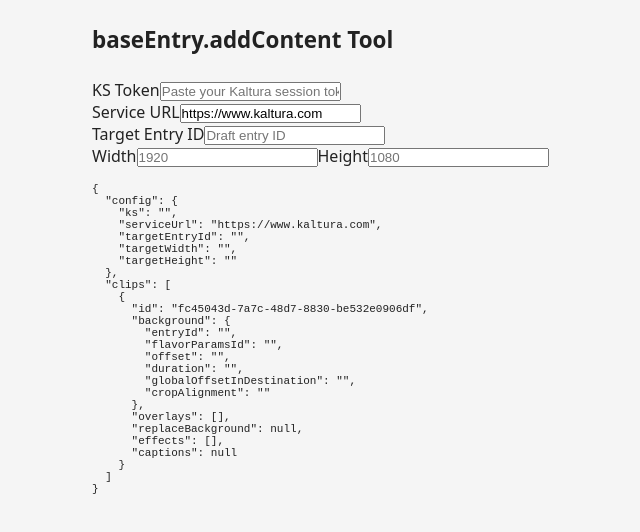
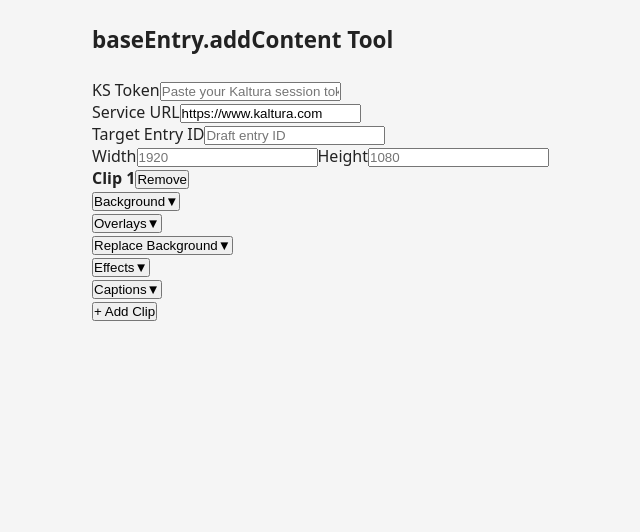
Before and after one commit to benshkme/mediaAPI, a React (Vite) app: page / in a window 1280 px wide. Shown: the top 532 px of the page, without its empty margins (22-662 px from the left). Built offline with nearby package versions, Linux system fonts and the light colour scheme.

Commit message:
feat: add ClipCard with collapsible sections and BackgroundSection

```diff
--- a/src/App.jsx
+++ b/src/App.jsx
@@ -1,5 +1,6 @@
 import { useState } from 'react'
 import ConfigBar from './components/ConfigBar'
+import ClipCard from './components/ClipCard'
 import './App.css'
 
 function makeClip() {
@@ -28,7 +29,20 @@
     <div className="app">
       <h1>baseEntry.addContent Tool</h1>
       <ConfigBar config={config} onChange={setConfig} />
-      <pre style={{ fontSize: 11, marginTop: 16 }}>{JSON.stringify({ config, clips }, null, 2)}</pre>
+      <div className="clips">
+        {clips.map((clip, i) => (
+          <ClipCard
+            key={clip.id}
+            clip={clip}
+            index={i}
+            onChange={(updated) => setClips(clips.map((c) => c.id === updated.id ? updated : c))}
+            onRemove={() => setClips(clips.filter((c) => c.id !== clip.id))}
+            targetWidth={config.targetWidth}
+            targetHeight={config.targetHeight}
+          />
+        ))}
+      </div>
+      <button type="button" onClick={() => setClips([...clips, makeClip()])}>+ Add Clip</button>
     </div>
   )
 }
--- /dev/null
+++ b/src/components/ClipCard.jsx
@@ -0,0 +1,43 @@
+import { useState } from 'react'
+import BackgroundSection from './sections/BackgroundSection'
+
+function CollapsibleSection({ title, badge, children }) {
+  const [open, setOpen] = useState(false)
+  return (
+    <div className="collapsible">
+      <button type="button" className="collapsible-header" onClick={() => setOpen(o => !o)}>
+        <span>{title}{badge ? ` (${badge})` : ''}</span>
+        <span>{open ? '▲' : '▼'}</span>
+      </button>
+      {open && <div className="collapsible-body">{children}</div>}
+    </div>
+  )
+}
+
+export default function ClipCard({ clip, index, onChange, onRemove, targetWidth, targetHeight, errors = {} }) {
+  const updateBackground = (bg) => onChange({ ...clip, background: bg })
+
+  return (
+    <div className="clip-card">
+      <div className="clip-card-header">
+        <strong>Clip {index + 1}</strong>
+        <button type="button" onClick={onRemove}>Remove</button>
+      </div>
+      <CollapsibleSection title="Background" badge={clip.background.entryId ? 1 : 0}>
+        <BackgroundSection background={clip.background} onChange={updateBackground} errors={errors.background || {}} />
+      </CollapsibleSection>
+      <CollapsibleSection title="Overlays" badge={clip.overlays.length}>
+        <p style={{ color: '#888', padding: 8 }}>Overlays — coming in next task</p>
+      </CollapsibleSection>
+      <CollapsibleSection title="Replace Background" badge={clip.replaceBackground ? 1 : 0}>
+        <p style={{ color: '#888', padding: 8 }}>Replace Background — coming in next task</p>
+      </CollapsibleSection>
+      <CollapsibleSection title="Effects" badge={clip.effects.length}>
+        <p style={{ color: '#888', padding: 8 }}>Effects — coming in next task</p>
+      </CollapsibleSection>
+      <CollapsibleSection title="Captions" badge={clip.captions ? 1 : 0}>
+        <p style={{ color: '#888', padding: 8 }}>Captions — coming in next task</p>
+      </CollapsibleSection>
+    </div>
+  )
+}
--- /dev/null
+++ b/src/components/sections/BackgroundSection.jsx
@@ -0,0 +1,32 @@
+export default function BackgroundSection({ background, onChange, errors }) {
+  const update = (key) => (e) => onChange({ ...background, [key]: e.target.value })
+  return (
+    <div className="section-fields">
+      <div className="field">
+        <label htmlFor="bg-entryId">Entry ID *</label>
+        <input id="bg-entryId" value={background.entryId} onChange={update('entryId')} placeholder="e_xxxx" />
+        {errors?.entryId && <span className="error">{errors.entryId}</span>}
+      </div>
+      <div className="field">
+        <label htmlFor="bg-flavorParamsId">Flavor Params ID</label>
+        <input id="bg-flavorParamsId" type="number" value={background.flavorParamsId} onChange={update('flavorParamsId')} />
+      </div>
+      <div className="field">
+        <label htmlFor="bg-offset">Offset (ms)</label>
+        <input id="bg-offset" type="number" value={background.offset} onChange={update('offset')} />
+      </div>
+      <div className="field">
+        <label htmlFor="bg-duration">Duration (ms)</label>
+        <input id="bg-duration" type="number" value={background.duration} onChange={update('duration')} />
+      </div>
+      <div className="field">
+        <label htmlFor="bg-globalOffset">Global Offset in Destination (ms)</label>
+        <input id="bg-globalOffset" type="number" value={background.globalOffsetInDestination} onChange={update('globalOffsetInDestination')} />
+      </div>
+      <div className="field">
+        <label htmlFor="bg-cropAlignment">Crop Alignment (0–100)</label>
+        <input id="bg-cropAlignment" type="number" min="0" max="100" value={background.cropAlignment} onChange={update('cropAlignment')} />
+      </div>
+    </div>
+  )
+}
```
Also changed, not shown: 2 other files (tests, documents, lock files or other folders).
